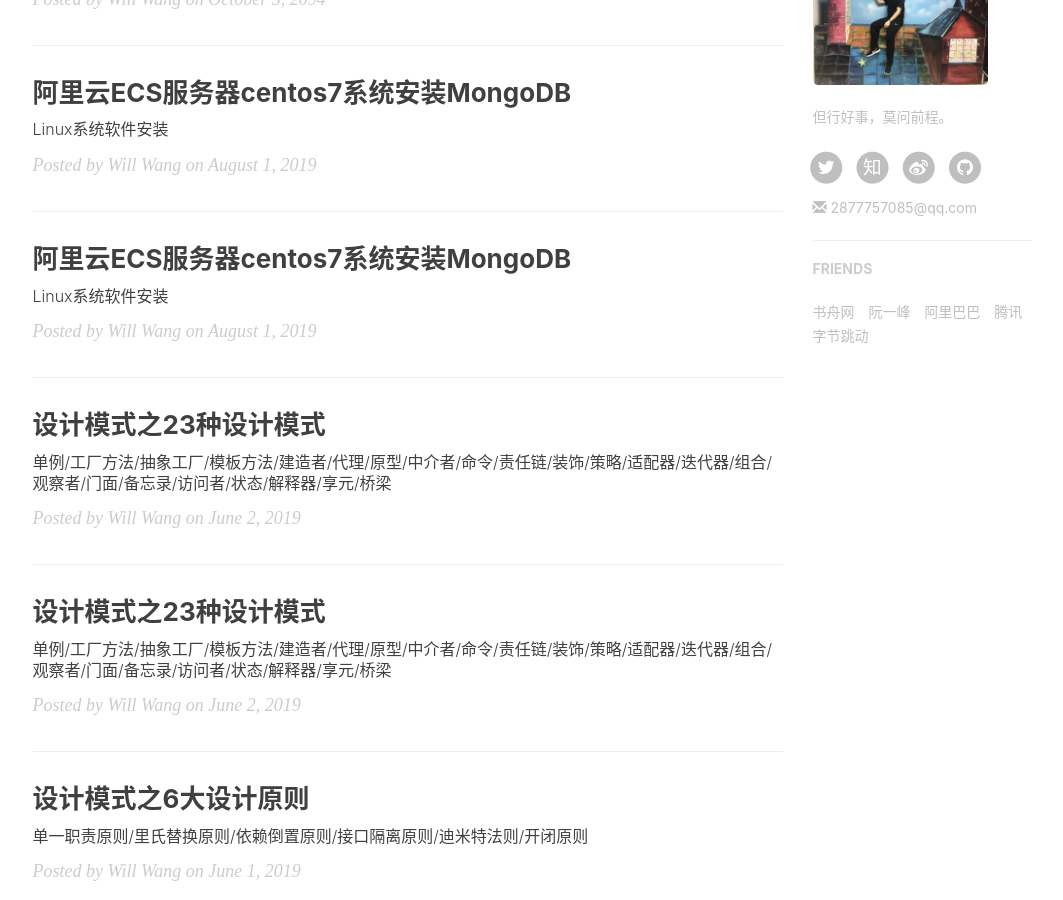
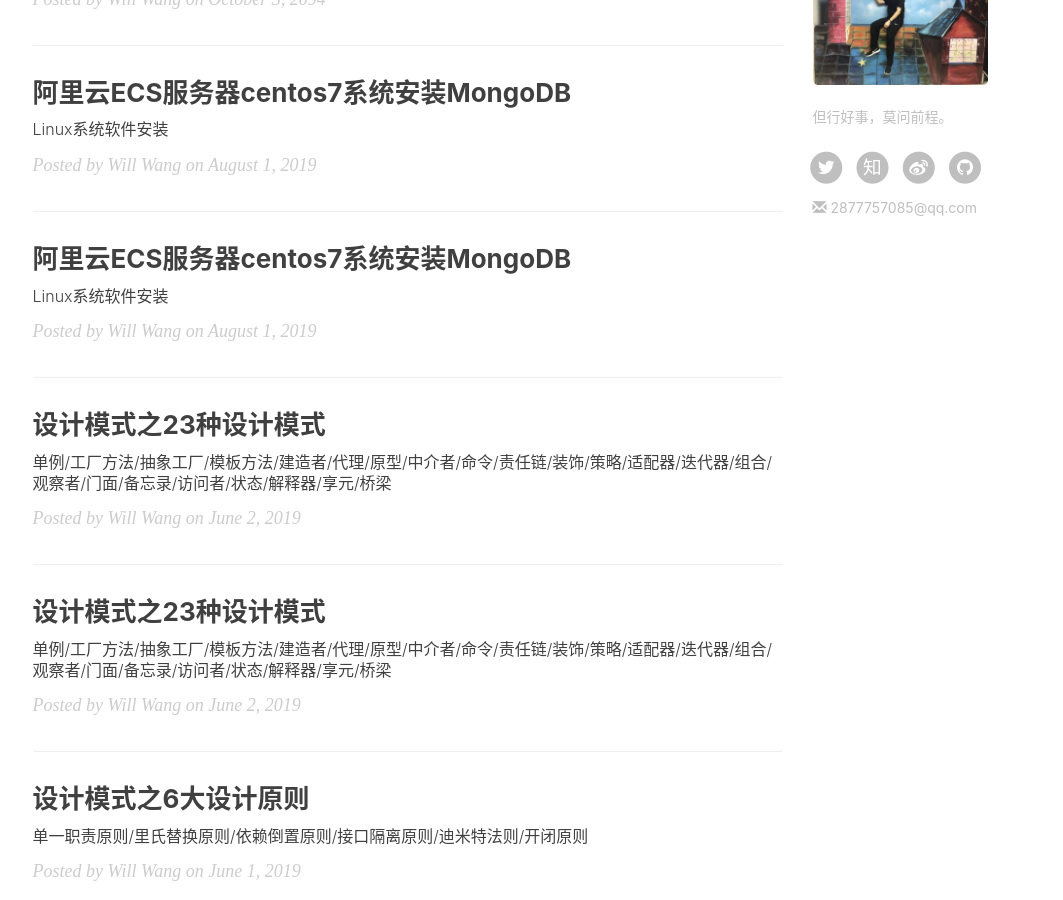
Before and after one commit to UNNAMED-MASTER/UNNAMED-MASTER.github.io, a Jekyll site: the page built from index.html, in a window 1280 px wide and 900 px high, scrolled down 1057 px. Shown: the whole window, without its empty margins (135-1198 px from the left). Built offline with Jekyll 4.4.1, drawn with Linux system fonts in a browser that asks for light colours; nearby versions of some CDN libraries; the list of posts is cut into pages by our own code; comment, search, counter and statistics services are not loaded.

Commit message:
first commit

```diff
--- a/_config.yml
+++ b/_config.yml
@@ -85,13 +85,3 @@
 # Progressive Web Apps
 chrome-tab-theme-color: "#000000"
 service-worker: true
-
-
-# Friends
-friends: [
-{title: "书舟网",href: "http://kindle.archiew.top/"},
-{title: "阮一峰",href: "http://www.ruanyifeng.com/home.html"},
-{title: "阿里巴巴",href: "https://www.alibabagroup.com/cn/global/home"},
-{title: "腾讯",href: "https://www.tencent.com/zh-cn/index.html"},
-{title: "字节跳动",href: "https://www.bytedance.com/zh"}
-]
--- a/_layouts/keynote.html
+++ b/_layouts/keynote.html
@@ -62,9 +62,6 @@
 
                 <!-- Featured Tags -->
                 {% include featured-tags.html %}
-
-                <!-- Friends Blog -->
-                {% include friends.html %}
 
             </div>
         </div>
--- a/_layouts/page.html
+++ b/_layouts/page.html
@@ -22,9 +22,6 @@
 
             <!-- Featured Tags -->
             {% include featured-tags.html %}
-
-            <!-- Friends Blog -->
-            {% include friends.html %}
         </div>
         {% else %}
 
@@ -52,9 +49,6 @@
 
             <!-- Short About -->
             {% include short-about.html %}
-
-            <!-- Friends Blog -->
-            {% include friends.html %}
         </div>
         {% endif %}
     </div>
--- a/_layouts/post.html
+++ b/_layouts/post.html
@@ -92,9 +92,6 @@
 
                 <!-- Featured Tags -->
                 {% include featured-tags.html bottom=true %}
-
-                <!-- Friends Blog -->
-                {% include friends.html %}
             </div>
         </div>
     </div>
```
